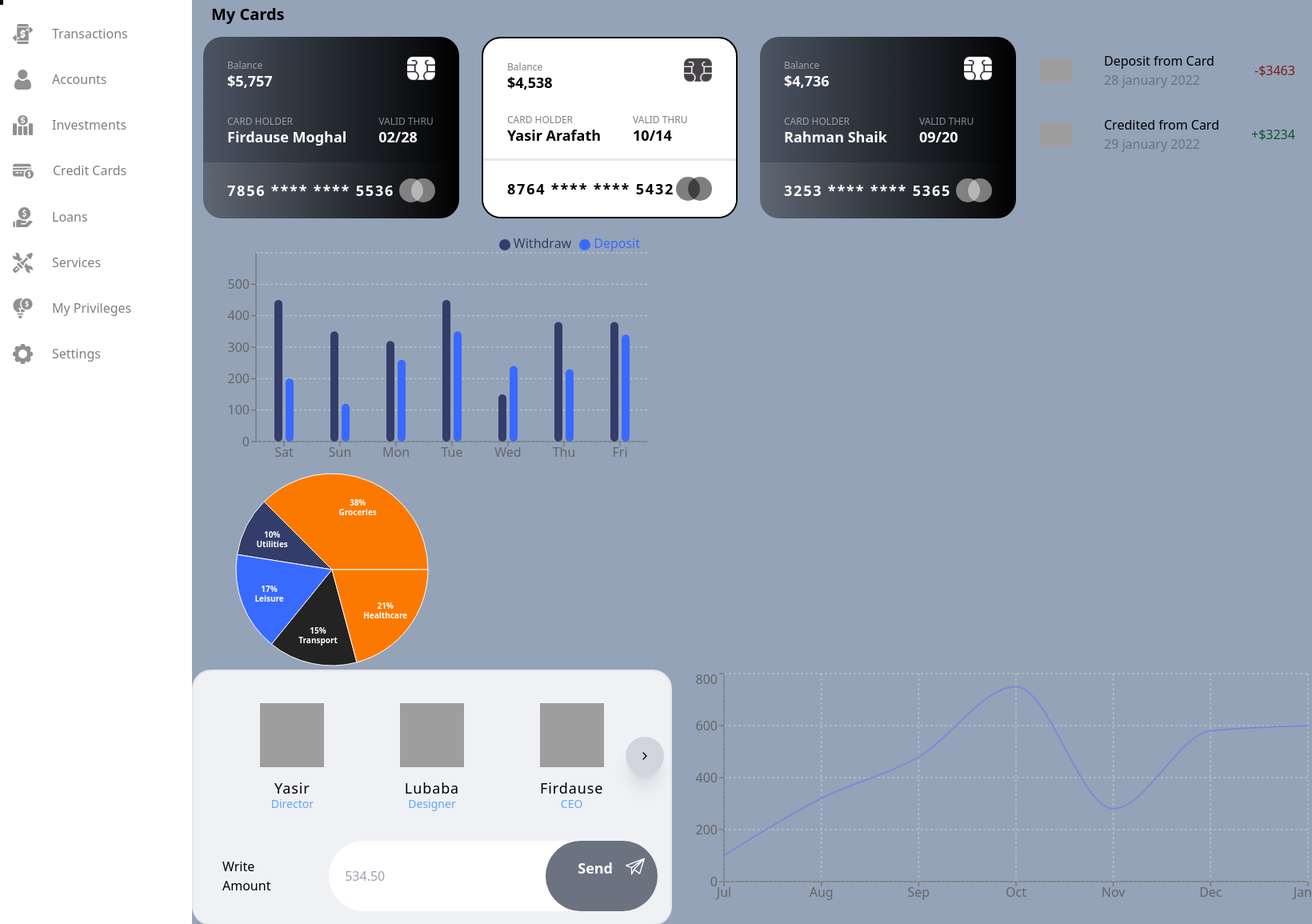
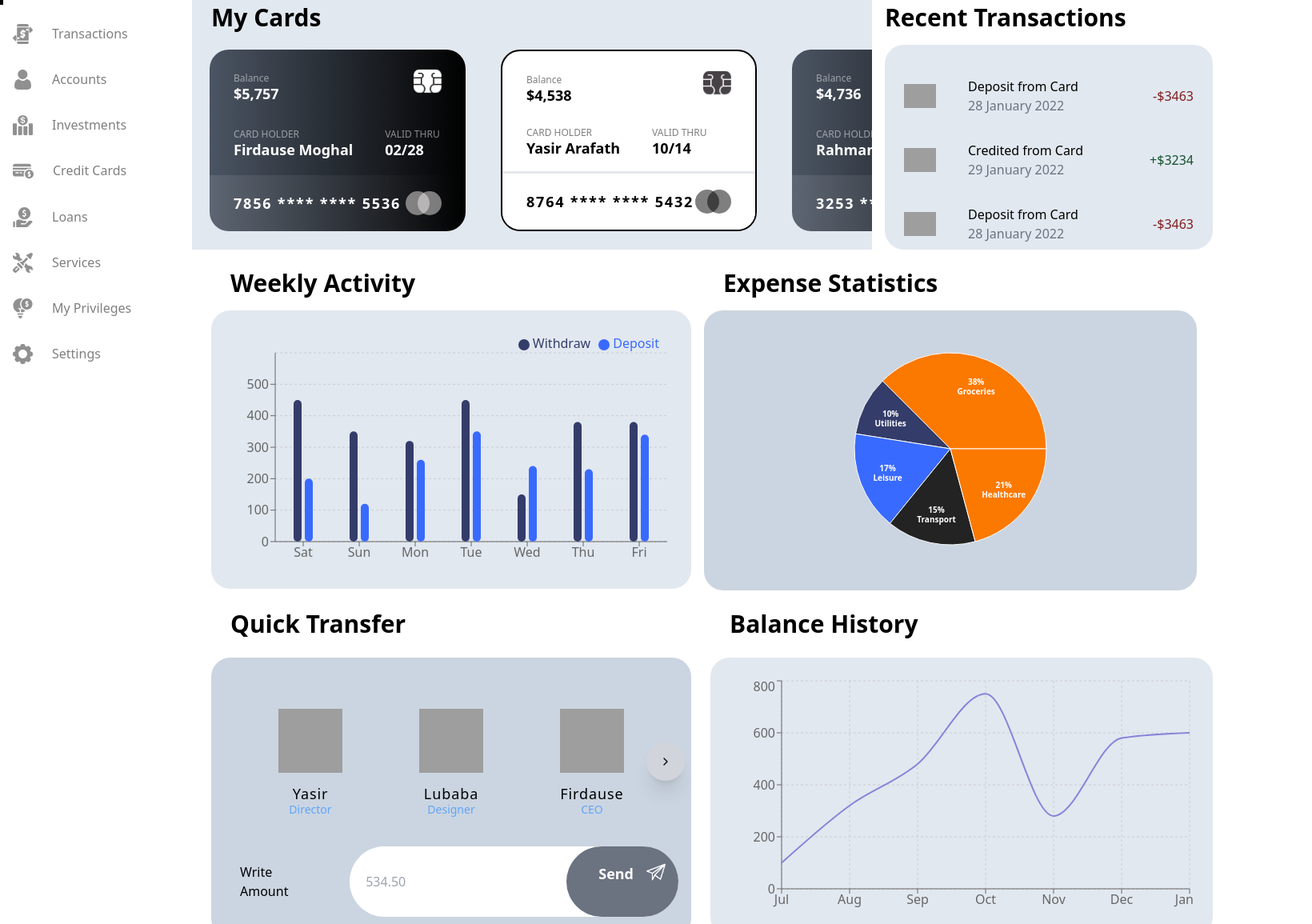
Before and after one commit to mdfirdause7224/soar-task, a React (Vite) app: page /dashboard in a window 1280 px wide. Shown: the part 100-1255 px from the top of the page at 80% size, 1640 px wide, since content can reach past the window. Built offline with nearby package versions, Linux system fonts and the light colour scheme; grey boxes are pictures that could not be loaded.

Commit message:
chore: success

```diff
--- a/index.html
+++ b/index.html
@@ -6,7 +6,7 @@
     <meta name="viewport" content="width=device-width, initial-scale=1.0" />
     <title>Vite + React + TS</title>
   </head>
-  <body class="bg-slate-400">
+  <body class="bg-white">
     <div id="root"></div>
     <script type="module" src="/src/main.tsx"></script>
   </body>
--- a/package.json
+++ b/package.json
@@ -23,6 +23,7 @@
     "react-router-dom": "^7.3.0",
     "recharts": "^2.15.1",
     "tailwind-merge": "^3.0.2",
+    "tailwind-scrollbar-hide": "^2.0.0",
     "tailwindcss-animate": "^1.0.7",
     "yarn": "^1.22.22"
   },
--- a/src/components/BalanceHistory.tsx
+++ b/src/components/BalanceHistory.tsx
@@ -45,7 +45,7 @@ const BalanceHistory = () => {
   return (
     <>
       <div>
-        <ResponsiveContainer width={800} height={300}>
+        <ResponsiveContainer width={580} height={300}>
           <LineChart data={data}>
             <CartesianGrid strokeDasharray="3" horizontal={true} vertical={true} />
             <YAxis ticks={[0, 200, 400, 600, 800]} />
--- a/src/components/ExpenseStatistics.tsx
+++ b/src/components/ExpenseStatistics.tsx
@@ -59,7 +59,7 @@ const renderCustomizedLabel = ({
 
 const ExpenseStatistics: React.FC<ExpenseStatisticsProps> = ({ data }) => {
   return (
-    <ResponsiveContainer width="25%" height={250}>
+    <ResponsiveContainer width="100%" height={250}>
       <PieChart>
         <Pie
           data={data}
--- a/src/components/SidebarItems/Dashboard.tsx
+++ b/src/components/SidebarItems/Dashboard.tsx
@@ -32,14 +32,17 @@ const data = [
 ];
 function Dashboard() {
   return (
-    <div className="">
+    <div className="w-[1280px]">
       <div className="flex-row">
         <div className="w-full">
           <Header pageTitle="Overview" />
         </div>
         <div>
-          <h2 className="text-left pt-6 pl-6 font-semibold text-xl">My Cards</h2>
-          <div className="flex">
+          <div className="flex gap-4">
+            <div className="bg-slate-200">
+              <h2 className="text-left pt-6 pl-6 font-semibold text-3xl">My Cards</h2>
+              <div className="overflow-x-auto w-[850px] scrollbar-hide">
+                <div className="flex gap-4 min-w-max p-2">
                   <Card
                     balance="&#36;5,757"
                     name="Firdause Moghal"
@@ -61,33 +64,67 @@ function Dashboard() {
                     cardNumber={'3253 **** **** 5365'}
                     variant="dark"
                   />
-            <div className="flex gap-10">
+                  <Card
+                    balance="&#36;4,538"
+                    name="Yasir Arafath"
+                    expiry="10/14"
+                    cardNumber={'8764 **** **** 5432'}
+                    variant="white"
+                  />
+                </div>
+              </div>
+            </div>
             <div>
+              <h2 className="text-left pt-6 pb-4 font-semibold text-3xl">Recent Transactions</h2>
+              <div className="h-64 w-[410px] overflow-y-auto p-2 border-0 rounded-3xl bg-slate-200 scrollbar-hide">
+                <div className="">
                   <RecentTransactions
-                  date={'28 january 2022'}
+                    date={'28 January 2022'}
                     message={'Deposit from Card'}
                     amount={3463}
                   />
                   <RecentTransactions
                     transaction
                     image="https://avatar.iran.liara.run/public?5"
-                  date={'29 january 2022'}
+                    date={'29 January 2022'}
+                    message={'Credited from Card'}
+                    amount={3234}
+                  />
+                  <RecentTransactions
+                    date={'28 January 2022'}
+                    message={'Deposit from Card'}
+                    amount={3463}
+                  />
+                  <RecentTransactions
+                    transaction
+                    image="https://avatar.iran.liara.run/public?5"
+                    date={'29 January 2022'}
                     message={'Credited from Card'}
                     amount={3234}
                   />
                 </div>
               </div>
             </div>
-          <div className="">
+          </div>
+
+          <div className="flex flex-wrap gap-4 pl-6 pr-6">
             <div>
+              <h2 className="text-left pt-6 pl-6 font-semibold text-3xl">Weekly Activity</h2>
+              <div className="w-full md:w-[600px] border-0 bg-slate-200 rounded-3xl pt-6 pr-6 pb-6 mt-4">
                 <WeeklyActivity />
               </div>
-            <div>
+            </div>
+            <div className=" md:flex-1">
+              <h2 className="text-left pt-6 pl-6 font-semibold text-3xl">Expense Statistics</h2>
+              <div className="h-[350px] mt-4 border-0 bg-slate-300 rounded-3xl pt-12">
                 <ExpenseStatistics data={data} />
               </div>
             </div>
-          <div className="flex mb-10 ml">
-            <div className="bg-white/85 p-4 border-2 border-solid rounded-3xl w-[600px]">
+          </div>
+          <div className="flex pl-6 gap-6">
+            <div>
+              <h2 className="text-left pt-6 pl-6 font-semibold text-3xl">Quick Transfer</h2>
+              <div className="bg-slate-300 p-4 border-0 border-solid rounded-3xl w-[600px] h-[350px] mt-6 pt-10">
                 <div className="ml-10 mr-10">
                   <Carousel>
                     <CarouselContent>
@@ -115,8 +152,12 @@ function Dashboard() {
                   </div>
                 </div>
               </div>
+            </div>
             <div>
+              <h2 className="text-left pt-6 pl-6 font-semibold text-3xl">Balance History</h2>
+              <div className="mt-6 border-0 rounded-3xl bg-slate-200 p-6">
                 <BalanceHistory />
+              </div>
             </div>
           </div>
         </div>
--- a/tailwind.config.js
+++ b/tailwind.config.js
@@ -53,5 +53,5 @@ export default {
       }
     }
   },
-  plugins: [require('tailwindcss-animate')]
+  plugins: [require('tailwindcss-animate'), require('tailwind-scrollbar-hide')]
 };
```
Also changed, not shown: 2 other files (tests, documents, lock files or other folders). Lines whose indentation alone changed are shown as unchanged.
